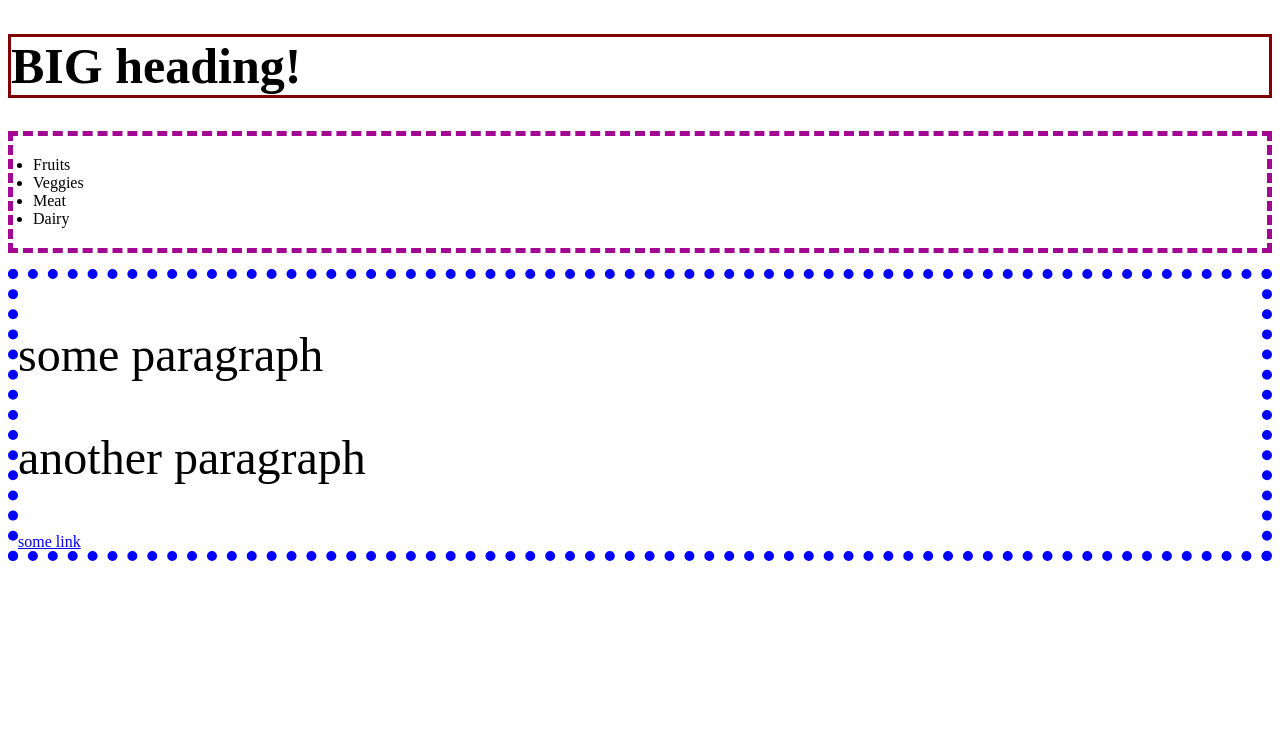
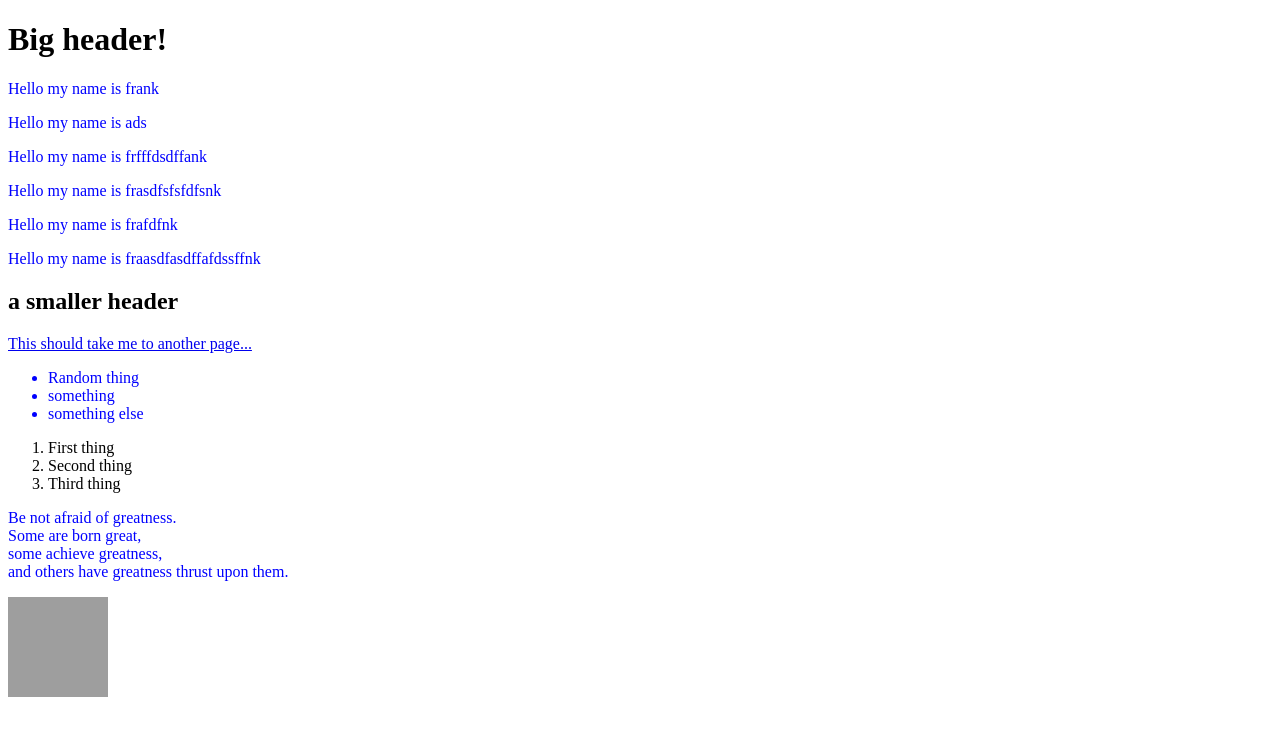
Before and after one commit to Mely403/Mely403.github.io, a plain HTML site: page index.html in a window 1280 px wide. Drawn offline with Linux system fonts and the light colour scheme; grey boxes are pictures that could not be loaded.

Commit message:
Update index.html

```diff
--- a/index.html
+++ b/index.html
@@ -3,42 +3,36 @@
   <head>
     <title>My First Website!!</title>
     <style>
-      #headingID {
-        font-family: "Trattatello";
-        font-size: 50px;
-        border: solid 3px maroon;
-      }
-
-      ul {
-        border-width: 5px;
-        border-style: dashed;
-        border-color: #A30892;
-        padding: 20px;
-      }
-
       p {
-        font-family: "Bradley Hand";
-        font-size: 3em;
-      }
-
-      div {
-        border: dotted 10px blue;
+        color: blue;
       }
     </style>
   </head>
+  <body>
+    <h1>Big header!</h1>
 
-  <body>
-    <h1 id="headingID">BIG heading!</h1>
-    <ul>
-      <li>Fruits</li>
-      <li>Veggies</li>
-      <li>Meat</li>
-      <li>Dairy</li>
+    <p>Hello my name is frank</p>
+    <p>Hello my name is ads</p>
+    <p>Hello my name is frfffdsdffank</p>
+    <p>Hello my name is frasdfsfsfdfsnk</p>
+    <p>Hello my name is frafdfnk</p>
+    <p>Hello my name is fraasdfasdffafdssffnk</p>
+    <h2>a smaller header</h2>
+
+    <a href="anotherFile.html">This should take me to another page...</a>
+
+    <ul style="color: blue">
+     <li>Random thing</li>
+     <li>something</li>
+     <li>something else</li>
     </ul>
-    <div>
-      <p>some paragraph</p>
-      <p>another paragraph</p>
-      <a href="https://google.com">some link</a>
-    </div>
+
+    <ol>
+      <li>First thing</li>
+      <li>Second thing</li>
+      <li>Third thing</li>
+    </ol>
+    <p>Be not afraid of greatness.<br>Some are born great,<br>some achieve greatness,<br>and others have greatness thrust upon them.</p>
+    <img src="https://www.economist.com/img/b/595/290/90/sites/default/files/images/2016/12/articles/main/20161224_xmc701.jpg" alt="wow the image didn't work" width=100 height=100>
   </body>
 </html>
```
